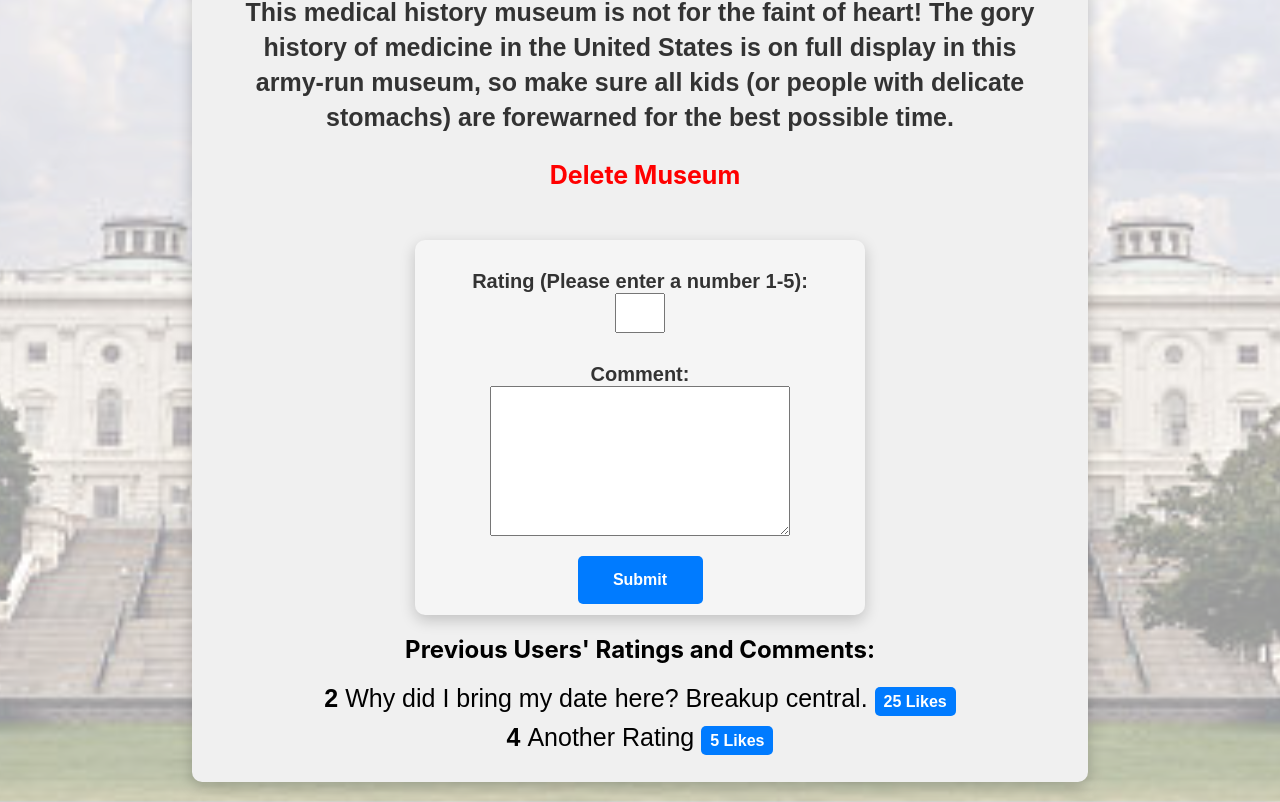
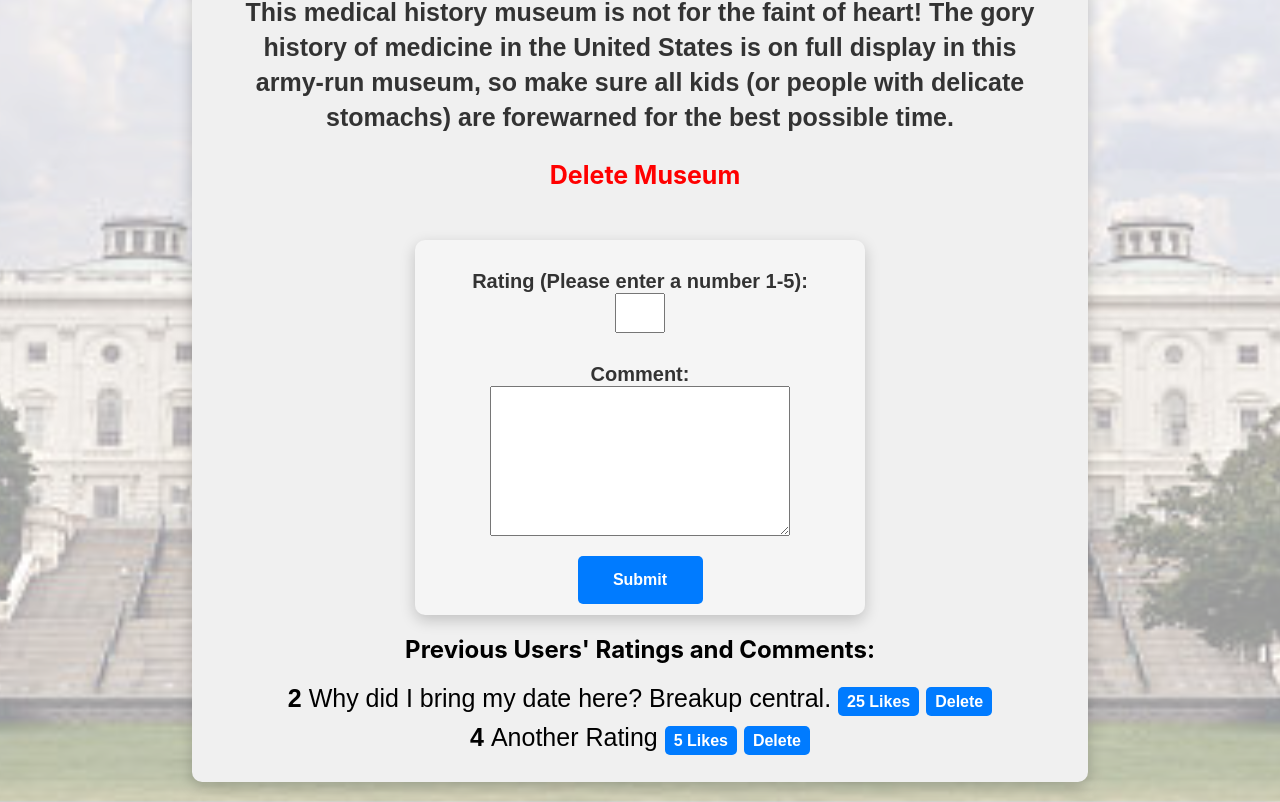
Before and after one commit to Kmlove/DC-Metro-Archive-Project, a React (Create React App) app in the folder dcma/: page /museums/1 in a window 1280 px wide. Shown: the part 725-1527 px from the top of the page. Built offline with nearby package versions, Linux system fonts and the light colour scheme; no server answers; data requests are answered from the project's data file.

Commit message:
Added Delete Button

```diff
--- a/dcma/src/components/CommentCard.js
+++ b/dcma/src/components/CommentCard.js
@@ -21,6 +21,19 @@ function CommentCard({ feedbackInfo,updateComment,specificMuseum,API,feedbackId
     gap: "10px",
     textAlign: "center",
   };
+  function handleDelete(e){
+    const data = feedback.filter((obj)=>(feedback.indexOf(obj)!==feedbackId))
+    fetch(`${API}/${id}`, {
+      method: "PATCH",
+      headers: {
+        "content-type": "application/json",
+        accept: "application/json",
+      },
+      body: JSON.stringify({ feedback: data }),
+    })
+      .then((res) => res.json())
+      .then((data) => updateComment(data));
+  }
   function handleClick(e) {
 
     const newLikes = likes + 1
@@ -53,6 +66,8 @@ function CommentCard({ feedbackInfo,updateComment,specificMuseum,API,feedbackId
       <h4 style={{display: "inline"}}>{rating}  </h4>
       <p style={{display: "inline"}}>{comment}  </p>
       <span style={{...LikeBtn,display: "inline"}} className="submitBtn" onClick={handleClick} >{likes} Likes</span>
+      <p style={{display: "inline"}}>  </p>
+      <span style={{...LikeBtn,display: "inline"}} className="submitBtn" onClick={handleDelete}>Delete</span>
     </div>
   );
 
--- a/dcma/src/components/PageRender.js
+++ b/dcma/src/components/PageRender.js
@@ -54,12 +54,12 @@ function PageRender() {
   let museumsToFilter = museums
   if(isFree){
     museumsToFilter = museums.filter(museum => museum.admission === 0)
-    }
-    setFilteredMuseums(museumsToFilter.filter(museum => {
-      return museum.name.toLowerCase().includes(search.toLowerCase()) || museum.desc.toLowerCase().includes(search.toLowerCase())
+  }
+  setFilteredMuseums(museumsToFilter.filter(museum => {
+    return museum.name.toLowerCase().includes(search.toLowerCase()) || museum.desc.toLowerCase().includes(search.toLowerCase())
     }))
 
- }, [search, isFree])
+ }, [search, isFree, museums])
 
   return (
     <div>
```
